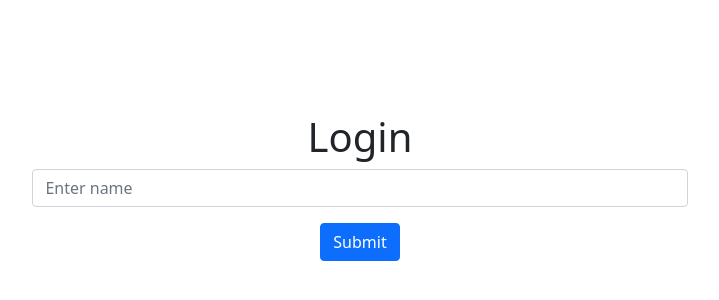
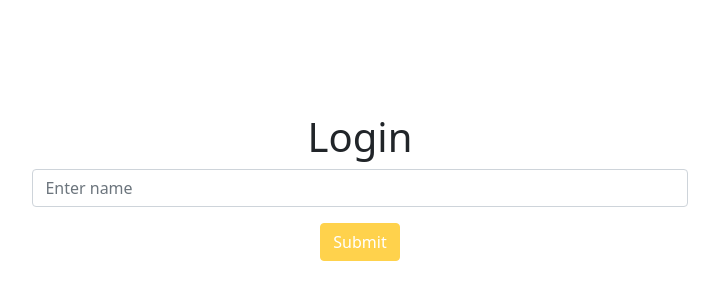
Before and after one commit to mertovich/mss, a React (Create React App) app in the folder web/: page / in a window 1280 px wide. Shown: the part 110-410 px from the top of the page, without its empty margins (280-999 px from the left). Built offline with nearby package versions, Linux system fonts and the light colour scheme.

Commit message:
add(Login) button color

```diff
--- a/web/src/pages/Login.tsx
+++ b/web/src/pages/Login.tsx
@@ -25,7 +25,7 @@ const Login: React.FC<IProps> = ({ handleLogin }) => {
                         <Form.Group className="mb-3" controlId="name">
                             <Form.Control onChange={(e) => setUser(e.target.value)} type="name" placeholder="Enter name" />
                         </Form.Group>
-                        <Button onClick={() => handleLogin(user)} variant="primary" type="submit">
+                        <Button onClick={() => handleLogin(user)} variant="primary" type="submit" style={{backgroundColor: '#FFD24C', borderColor: '#FFD24C'}} >
                             Submit
                         </Button>
                     </Form>
```
